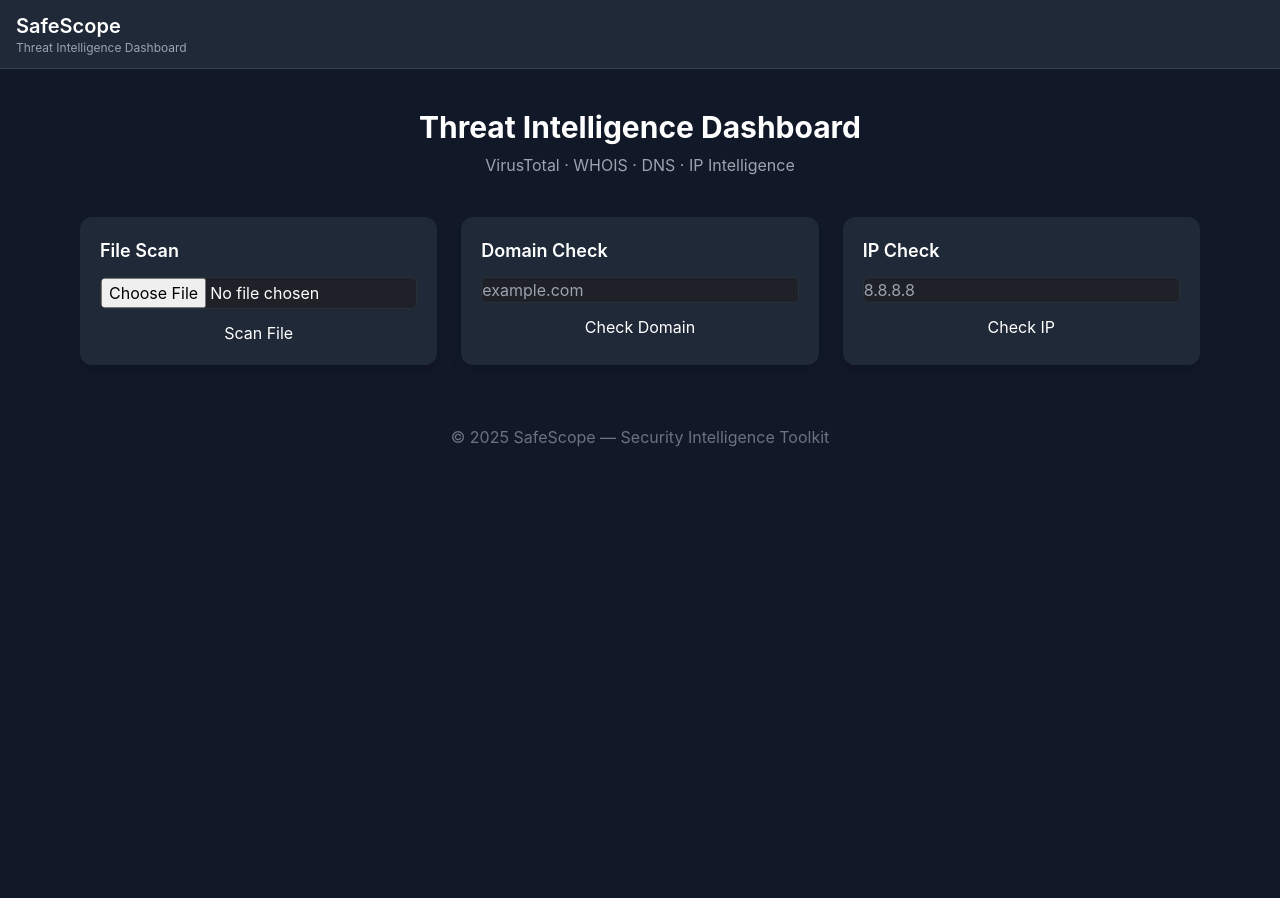
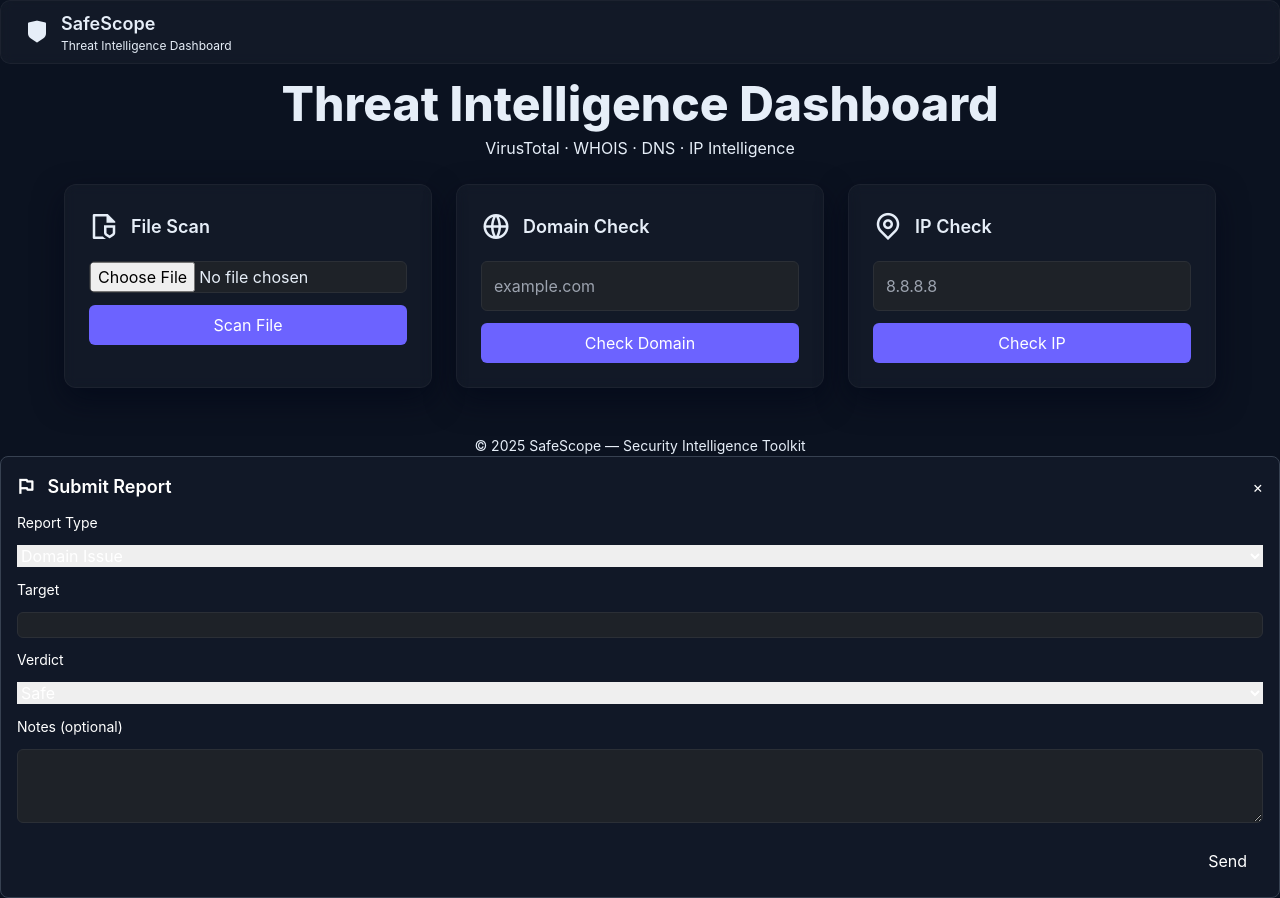
Before and after one commit to Iyohabenjami/Safescope, a Flask app: page / in a window 1280 px wide. Before the commit the page ends 447 px from the top, so only its background shows below. Run offline with Flask 3, Linux system fonts and the light colour scheme; some libraries are stand-ins or nearby versions.

Commit message:
Update index.html

```diff
--- a/templates/index.html
+++ b/templates/index.html
@@ -6,103 +6,121 @@
   <title>SafeScope — Threat Intelligence Dashboard</title>
 
   <script src="https://cdn.tailwindcss.com"></script>
+  <link href="https://cdn.jsdelivr.net/npm/remixicon@4.2.0/fonts/remixicon.css" rel="stylesheet">
+  <link rel="stylesheet" href="{{ url_for('static', filename='css/style.css') }}">
+</head>
+<body class="min-h-screen flex flex-col bg-dark">
 
-  <link rel="stylesheet" href="/static/css/style.css">
-</head>
+  <!-- Header -->
+  <header class="fixed top-0 left-0 right-0 h-16 glass z-50 flex items-center justify-between px-6">
+    <div class="flex items-center gap-3">
+      <i class="ri-shield-fill text-2xl accent"></i>
+      <div>
+        <div class="text-lg font-semibold">SafeScope</div>
+        <div class="text-xs muted">Threat Intelligence Dashboard</div>
+      </div>
+    </div>
+  </header>
 
-<body class="bg-gray-900 text-white">
+  <!-- Hero -->
+  <section class="pt-20 pb-12 relative">
+    <div class="max-w-5xl mx-auto text-center px-4">
+      <h1 class="text-4xl md:text-5xl font-extrabold mb-2">Threat Intelligence Dashboard</h1>
+      <p class="text-md muted">VirusTotal · WHOIS · DNS · IP Intelligence</p>
+    </div>
+  </section>
 
-  <!-- NAV -->
-  <nav class="bg-gray-800 border-b border-gray-700 px-4 py-3">
-    <div class="text-xl font-semibold">SafeScope</div>
-    <div class="text-xs text-gray-400">Threat Intelligence Dashboard</div>
-  </nav>
+  <!-- Main -->
+  <main class="flex-1 -mt-6 px-4 md:px-8 lg:px-12">
+    <div class="max-w-6xl mx-auto">
+      <div class="grid grid-cols-1 md:grid-cols-3 gap-6">
 
-  <main class="max-w-6xl mx-auto px-4 py-10">
+        <!-- File Scan -->
+        <div class="glass rounded-xl p-6 card-shadow">
+          <div class="flex items-center mb-4">
+            <i class="ri-file-shield-2-line text-3xl accent"></i>
+            <h3 class="ml-3 text-lg font-semibold">File Scan</h3>
+          </div>
 
-    <h1 class="text-center text-3xl font-bold mb-2">Threat Intelligence Dashboard</h1>
-    <p class="text-center text-gray-400 mb-10">
-      VirusTotal · WHOIS · DNS · IP Intelligence
-    </p>
+          <form id="file-form" onsubmit="event.preventDefault(); scanFile();">
+            <input type="file" id="file-input" class="mb-3 w-full" />
+            <button type="button" class="btn-accent w-full py-2 rounded-md" onclick="scanFile()">Scan File</button>
+          </form>
 
-    <div class="grid grid-cols-1 md:grid-cols-3 gap-6">
+          <div id="file-loading" class="hidden mt-4 flex items-center gap-3">
+            <div class="spinner"></div>
+            <div class="text-sm muted">Processing request...</div>
+          </div>
 
-      <!-- FILE SCAN -->
-      <div class="card p-5 bg-gray-800 rounded-xl shadow-lg">
-        <h3 class="text-lg font-semibold mb-3">File Scan</h3>
-        <input id="file-input" type="file" class="text-white mb-3">
-        <button onclick="scanFile()" class="btn-primary w-full">Scan File</button>
+          <div id="file-results" class="mt-4 hidden"></div>
+        </div>
 
-        <div id="file-loading" class="hidden mt-3 text-blue-400">Scanning...</div>
-        <div id="file-results" class="hidden mt-3"></div>
+        <!-- Domain Check -->
+        <div class="glass rounded-xl p-6 card-shadow">
+          <div class="flex items-center mb-4">
+            <i class="ri-global-line text-3xl accent"></i>
+            <h3 class="ml-3 text-lg font-semibold">Domain Check</h3>
+          </div>
+
+          <div>
+            <input id="domain-input" type="text" placeholder="example.com" class="mb-3 w-full p-3 rounded-md" />
+            <button class="btn-accent w-full py-2 rounded-md" onclick="checkDomain()">Check Domain</button>
+          </div>
+
+          <div id="domain-loading" class="hidden mt-4 flex items-center gap-3">
+            <div class="spinner"></div>
+            <div class="text-sm muted">Processing request...</div>
+          </div>
+
+          <div id="domain-results" class="mt-4 hidden"></div>
+        </div>
+
+        <!-- IP Check -->
+        <div class="glass rounded-xl p-6 card-shadow">
+          <div class="flex items-center mb-4">
+            <i class="ri-map-pin-line text-3xl accent"></i>
+            <h3 class="ml-3 text-lg font-semibold">IP Check</h3>
+          </div>
+
+          <div>
+            <input id="ip-input" type="text" placeholder="8.8.8.8" class="mb-3 w-full p-3 rounded-md" />
+            <button class="btn-accent w-full py-2 rounded-md" onclick="checkIP()">Check IP</button>
+          </div>
+
+          <div id="ip-loading" class="hidden mt-4 flex items-center gap-3">
+            <div class="spinner"></div>
+            <div class="text-sm muted">Processing request...</div>
+          </div>
+
+          <div id="ip-results" class="mt-4 hidden"></div>
+        </div>
+
       </div>
 
-      <!-- DOMAIN CHECK -->
-      <div class="card p-5 bg-gray-800 rounded-xl shadow-lg">
-        <h3 class="text-lg font-semibold mb-3">Domain Check</h3>
-        <input id="domain-input" placeholder="example.com"
-               class="input-dark w-full mb-3">
-        <button onclick="checkDomain()" class="btn-primary w-full">Check Domain</button>
-
-        <div id="domain-loading" class="hidden mt-3 text-blue-400">Checking...</div>
-        <div id="domain-results" class="hidden mt-3"></div>
+      <!-- Result Panel (single unified) -->
+      <div id="result-panel" class="mt-8 hidden">
+        <div class="flex justify-between items-start gap-4">
+          <div class="flex-1">
+            <div id="result-card" class="glass rounded-xl p-5 card-shadow"></div>
+          </div>
+          <div class="w-64">
+            <div class="glass rounded-xl p-4">
+              <h4 class="text-sm font-semibold mb-2">Actions</h4>
+              <button id="report-btn" class="w-full py-2 rounded-md btn-accent mb-2">Report</button>
+              <a href="/" class="block text-center py-2 rounded-md border">Back to Dashboard</a>
+            </div>
+          </div>
+        </div>
       </div>
 
-      <!-- IP CHECK -->
-      <div class="card p-5 bg-gray-800 rounded-xl shadow-lg">
-        <h3 class="text-lg font-semibold mb-3">IP Check</h3>
-        <input id="ip-input" placeholder="8.8.8.8"
-               class="input-dark w-full mb-3">
-        <button onclick="checkIP()" class="btn-primary w-full">Check IP</button>
-
-        <div id="ip-loading" class="hidden mt-3 text-blue-400">Checking...</div>
-        <div id="ip-results" class="hidden mt-3"></div>
-      </div>
-
+      <footer class="mt-12 text-center text-sm muted">
+        <p>© 2025 SafeScope — Security Intelligence Toolkit</p>
+      </footer>
     </div>
-
-    <!-- RESULT PANEL -->
-    <div id="result-panel" class="hidden mt-12 p-6 bg-gray-800 rounded-xl">
-      <h3 class="text-xl font-semibold mb-4 flex justify-between">
-        Analysis Result
-        <button id="report-btn" class="btn-secondary">Report</button>
-      </h3>
-
-      <div id="result-card" class="mb-6"></div>
-
-      <pre id="raw-json" class="bg-gray-900 p-4 rounded-lg text-sm overflow-x-auto"></pre>
-    </div>
-
-    <footer class="text-center text-gray-500 mt-10">
-      © 2025 SafeScope — Security Intelligence Toolkit
-    </footer>
-
   </main>
 
-  <!-- REPORT MODAL -->
-  <div id="report-modal-backdrop" class="hidden fixed inset-0 bg-black bg-opacity-70 flex justify-center items-center">
-    <div class="bg-gray-800 p-6 rounded-xl w-96">
-      <h3 class="text-xl font-bold mb-4">Submit Report</h3>
+  {% include 'report_modal.html' %}
 
-      <label class="block mb-2 text-sm">Report Type</label>
-      <input id="modal-type" class="input-dark w-full mb-3">
-
-      <label class="block mb-2 text-sm">Target</label>
-      <input id="modal-target" class="input-dark w-full mb-3">
-
-      <label class="block mb-2 text-sm">Verdict</label>
-      <input id="modal-verdict" class="input-dark w-full mb-3">
-
-      <label class="block mb-2 text-sm">Notes (optional)</label>
-      <textarea id="modal-notes" class="input-dark w-full h-24 mb-4"></textarea>
-
-      <div class="flex justify-between">
-        <button onclick="closeReportModal()" class="btn-secondary">Cancel</button>
-        <button onclick="submitReport()" class="btn-primary">Send</button>
-      </div>
-    </div>
-  </div>
-
-  <script src="/static/js/script.js"></script>
+  <script src="{{ url_for('static', filename='js/script.js') }}"></script>
 </body>
 </html>
```
